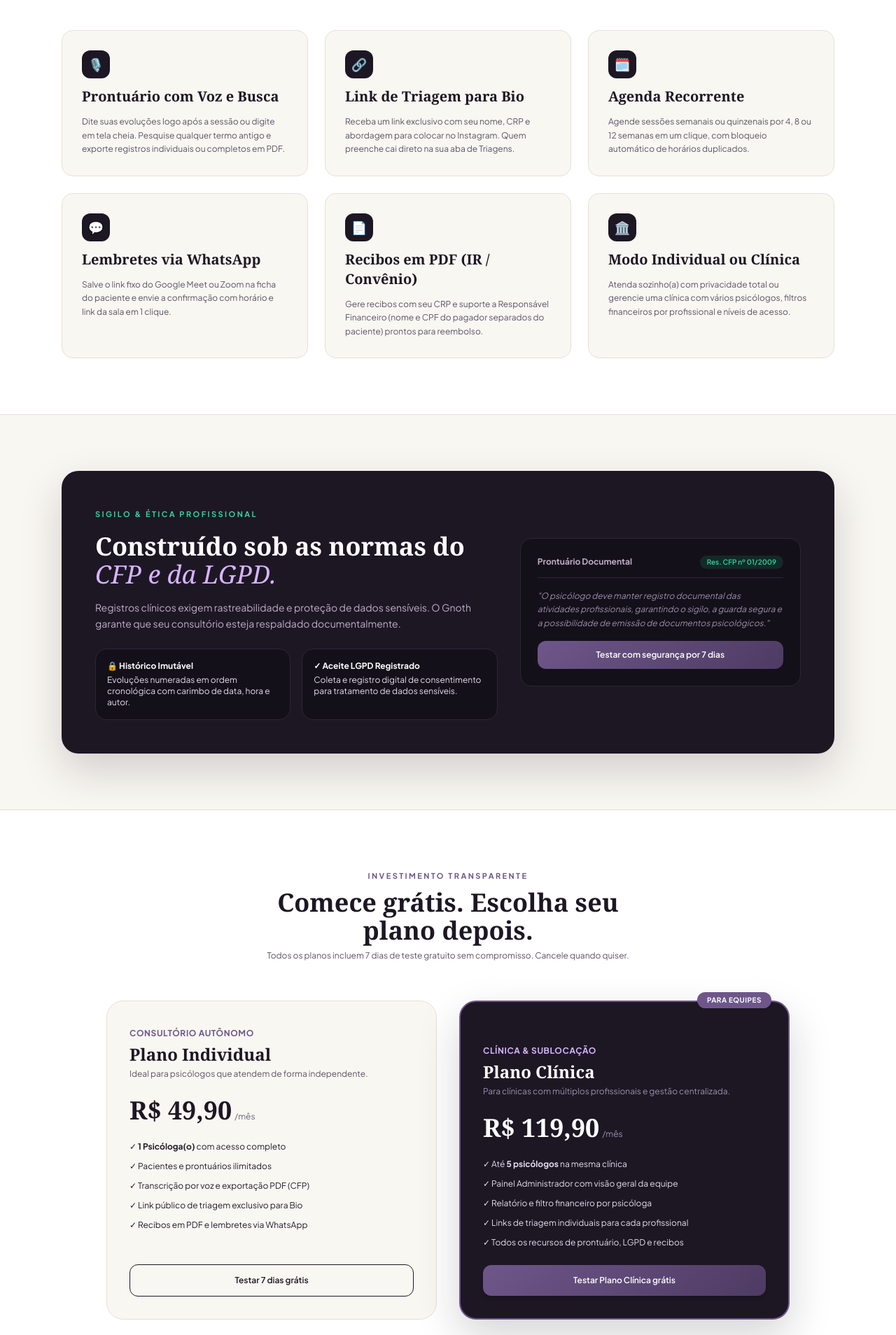
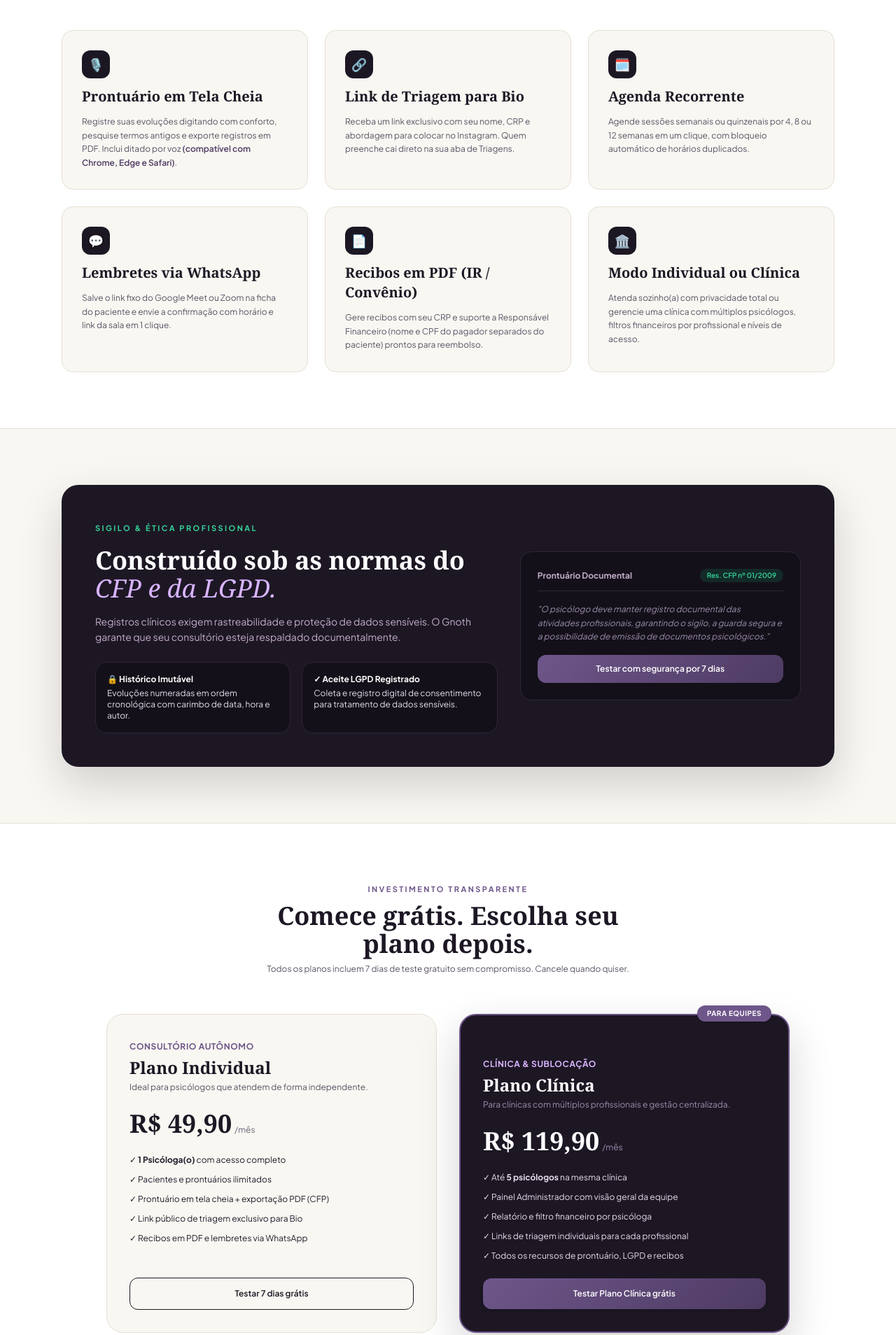
Before and after one commit to NatalSemFome/gnoth-crm, a plain HTML site: page index.html in a window 1280 px wide. Shown: the part 980-2888 px from the top of the page at 70% size. Drawn offline with nearby package versions, Linux system fonts and the light colour scheme; a web font is replaced by a local one.

Commit message:
Alteração nos avisos

```diff
--- a/index.html
+++ b/index.html
@@ -82,11 +82,9 @@
         </div>
     </header>
 
-    <!-- HERO SECTION (ESTILO EDITORIAL + CARD ESCURO DE AÇÃO) -->
+    <!-- HERO SECTION -->
     <section class="max-w-6xl mx-auto px-6 pt-12 pb-20 md:pt-20 md:pb-28">
         <div class="grid grid-cols-1 lg:grid-cols-12 gap-12 items-center">
-
-            <!-- Coluna Esquerda: Título Serifado & Proposta de Valor -->
             <div class="lg:col-span-7 space-y-6">
                 <span class="inline-block text-[11px] font-bold uppercase tracking-[0.22em] text-[#6E568A]">
                     Feito para Psicólogos Clínicos
@@ -116,7 +114,6 @@
                 </div>
             </div>
 
-            <!-- Coluna Direita: Card Escuro Contrastante (Inspirado na Referência) -->
             <div class="lg:col-span-5">
                 <div class="card-plum p-8 sm:p-9 rounded-3xl border border-[#32283D] space-y-6">
                     <div>
@@ -154,11 +151,10 @@
                     </div>
                 </div>
             </div>
-
         </div>
     </section>
 
-    <!-- SEÇÃO: DOR X SOLUÇÃO (POR QUE O GNOTH EXISTE) -->
+    <!-- SEÇÃO: RECURSOS -->
     <section id="recursos" class="py-20 bg-white border-y subtle-border">
         <div class="max-w-6xl mx-auto px-6">
             <div class="text-center max-w-2xl mx-auto mb-16 space-y-3">
@@ -172,12 +168,12 @@
             </div>
 
             <div class="grid grid-cols-1 md:grid-cols-2 lg:grid-cols-3 gap-6">
-                <!-- Card 1 -->
+                <!-- Card 1 com informação transparente sobre navegadores -->
                 <div class="p-7 rounded-2xl bg-[#F9F7F2] border subtle-border space-y-3">
                     <span class="w-10 h-10 rounded-xl bg-[#1D1724] text-[#D8B4FE] flex items-center justify-center text-lg">🎙️</span>
-                    <h3 class="font-serif text-xl font-semibold text-[#1D1724]">Prontuário com Voz e Busca</h3>
+                    <h3 class="font-serif text-xl font-semibold text-[#1D1724]">Prontuário em Tela Cheia</h3>
                     <p class="text-xs text-[#5C5366] leading-relaxed">
-                        Dite suas evoluções logo após a sessão ou digite em tela cheia. Pesquise qualquer termo antigo e exporte registros individuais ou completos em PDF.
+                        Registre suas evoluções digitando com conforto, pesquise termos antigos e exporte registros em PDF. Inclui ditado por voz <span class="text-[#4E3B63] font-semibold">(compatível com Chrome, Edge e Safari)</span>.
                     </p>
                 </div>
 
@@ -222,7 +218,7 @@
                     <span class="w-10 h-10 rounded-xl bg-[#1D1724] text-[#D8B4FE] flex items-center justify-center text-lg">🏛️</span>
                     <h3 class="font-serif text-xl font-semibold text-[#1D1724]">Modo Individual ou Clínica</h3>
                     <p class="text-xs text-[#5C5366] leading-relaxed">
-                        Atenda sozinho(a) com privacidade total ou gerencie uma clínica com vários psicólogos, filtros financeiros por profissional e níveis de acesso.
+                        Atenda sozinho(a) com privacidade total ou gerencie uma clínica com múltiplos psicólogos, filtros financeiros por profissional e níveis de acesso.
                     </p>
                 </div>
             </div>
@@ -295,7 +291,7 @@
                         <ul class="mt-6 space-y-3 text-xs text-[#231C2B]">
                             <li>✓ <strong>1 Psicóloga(o)</strong> com acesso completo</li>
                             <li>✓ Pacientes e prontuários ilimitados</li>
-                            <li>✓ Transcrição por voz e exportação PDF (CFP)</li>
+                            <li>✓ Prontuário em tela cheia + exportação PDF (CFP)</li>
                             <li>✓ Link público de triagem exclusivo para Bio</li>
                             <li>✓ Recibos em PDF e lembretes via WhatsApp</li>
                         </ul>
```
Also changed, not shown: app.html (+13 -0 lines).
